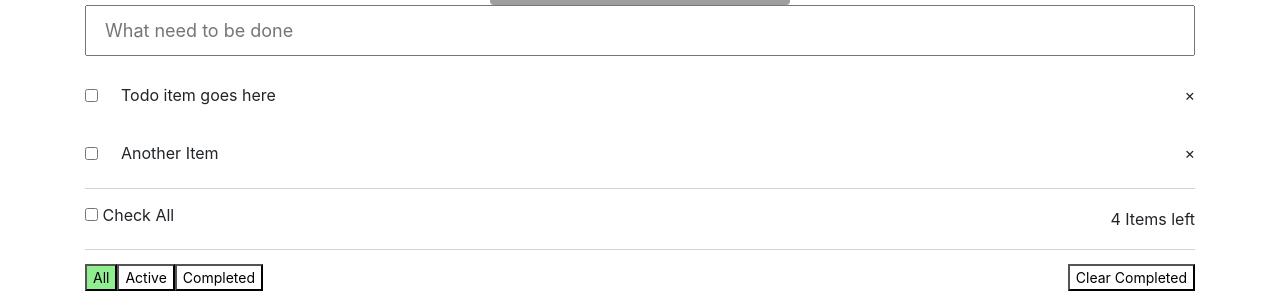
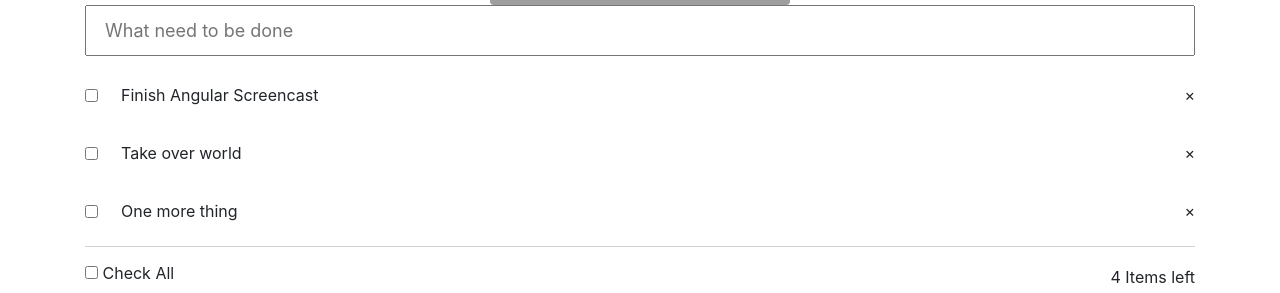
Before and after one commit to madhouny/Angular-TodoList, an Angular app: page / in a window 1280 px wide. Shown: the part 220-513 px from the top of the page. Built offline with nearby package versions, Linux system fonts and the light colour scheme; grey boxes are pictures that could not be loaded.

Commit message:
Add Todos using 2 way data binding and FormsModule

```diff
--- a/src/app/app.module.ts
+++ b/src/app/app.module.ts
@@ -1,5 +1,6 @@
 import { BrowserModule } from '@angular/platform-browser';
 import { NgModule } from '@angular/core';
+import { FormsModule } from '@angular/forms';
 
 import { AppRoutingModule } from './app-routing.module';
 import { AppComponent } from './app.component';
@@ -12,7 +13,8 @@ import { TodoListComponent } from './components/todo-list/todo-list.component';
   ],
   imports: [
     BrowserModule,
-    AppRoutingModule
+    AppRoutingModule,
+    FormsModule
   ],
   providers: [],
   bootstrap: [AppComponent]
--- a/src/app/components/todo-list/todo-list.component.html
+++ b/src/app/components/todo-list/todo-list.component.html
@@ -3,27 +3,19 @@ src="http://todomvc.com/site-assets/logo-icon.png">
 
 <div class="container">
 
-<input type="text" class="todo-input" placeholder="What need to be done">
+<input type="text" class="todo-input" placeholder="What need to be done"
+[(ngModel)] = "todoTitle" (keyup.enter)="addTodo()">
 
-<div class="todo-item">
+<div class="todo-item" *ngFor="let todo of todos">
     <div class="todo-item-left">
-        <input type="checkbox" v-model="todo.completed">
-        <div class="todo-item-label"> Todo item goes here</div>
+        <input type="checkbox">
+        <div class="todo-item-label"> {{ todo.title }}</div>
     </div>
     <div class="remove-item">
         &times;
     </div>
 </div>
 
-<div class="todo-item">
-    <div class="todo-item-left">
-        <input type="checkbox" v-model="todo.completed">
-        <div class="todo-item-label"> Another Item</div>
-    </div>
-    <div class="remove-item">
-        &times;
-    </div>
-</div>
 
 <div class="extra-container">
     <div><label><input type="checkbox"> Check All</label></div>
--- a/src/app/components/todo-list/todo-list.component.ts
+++ b/src/app/components/todo-list/todo-list.component.ts
@@ -6,10 +6,41 @@ import { Component, OnInit } from '@angular/core';
   styleUrls: ['./todo-list.component.scss']
 })
 export class TodoListComponent implements OnInit {
-
+  todoTitle: string = '';
+  todos : object[] = [];
   constructor() { }
 
   ngOnInit(): void {
+    this.todoTitle = '';
+    this.todos = [
+      {
+        'id': 1,
+        'title': 'Finish Angular Screencast',
+        'completed': false,
+        'editing':false
+      },
+      {
+        'id': 2,
+        'title': 'Take over world',
+        'completed': false,
+        'editing':false
+      },
+      {
+        'id': 3,
+        'title': 'One more thing',
+        'completed': false,
+        'editing':false
+      },
+    ];
+  }
+
+  addTodo(){
+    this.todos.push({
+      id: 4,
+      title: this.todoTitle,
+      completed:false,
+      editing:false
+    })
   }
 
 }
```
